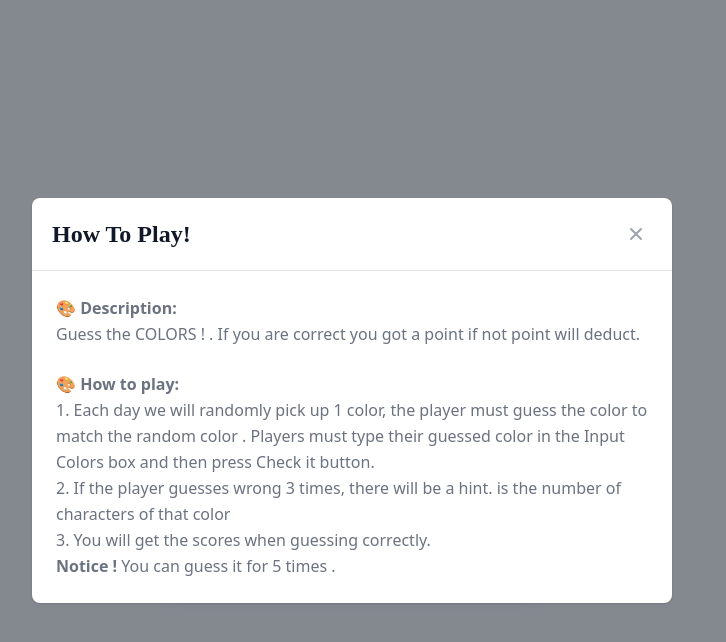
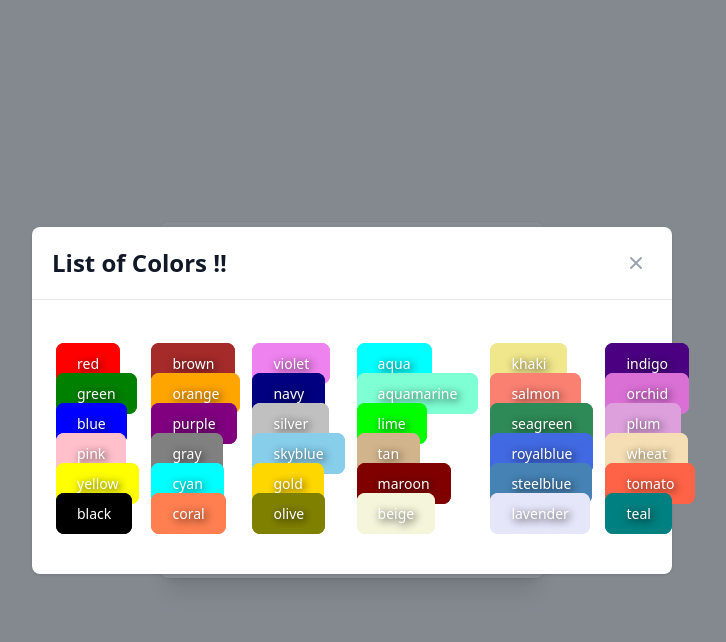
Before and after one commit to bewburats/s2-group4, a Vue app: page / in a window 1280 px wide. Both pictures are taken after a click on the button 780 px from the left and 274 px from the top of the page. Shown: the top 642 px of the page, without its empty margins (288-1014 px from the left). Built offline with nearby package versions, Linux system fonts and the light colour scheme.

Commit message:
[B,FC,F,N,T] live share

```diff
--- a/src/App.vue
+++ b/src/App.vue
@@ -1,8 +1,9 @@
 <script setup>
 import { ref } from 'vue';
 
-const colors = ['red', 'green', 'blue', 'pink', 'yellow', 'black', 'brown', 'orange', 'purple', 'grey', 'gray', 'cyan', 'coral', 'violet',
-  'navy', 'silver', 'skyblue', 'lightblue', 'gold', 'olive', 'aqua', 'aquamarine', 'lime', 'tan', 'maroon', 'beige', 'khaki', 'salmon'];
+const colors = ['red', 'green', 'blue', 'pink', 'yellow', 'black', 'brown', 'orange', 'purple', 'gray', 'cyan', 'coral', 'violet',
+  'navy', 'silver', 'skyblue', 'gold', 'olive', 'aqua', 'aquamarine', 'lime', 'tan', 'maroon', 'beige', 'khaki', 'salmon',
+  'seagreen', 'royalblue', 'steelblue', 'lavender', 'indigo', 'orchid', 'plum', 'wheat', 'tomato', 'teal'];
 
 const colorWord = ref('color 🇺🇸');
 const colorWordHead = ref('');
@@ -99,6 +100,12 @@ setInterval(setTime, 1000);
       <div class="max-w-md mx-auto">
         <div class="flex justify-between">
           <div class="h-6 font-medium text-xl" :style="{ 'color': colorWordHead }">🎨 C O L O R S</div>
+          <div div class="flex justify-end">
+            <button type="button" data-modal-toggle="color">
+             <svg xmlns="http://www.w3.org/2000/svg" width="25" height="25" fill="currentColor" class="bi bi-paint-bucket" viewBox="0 0 16 16">
+  <path d="M6.192 2.78c-.458-.677-.927-1.248-1.35-1.643a2.972 2.972 0 0 0-.71-.515c-.217-.104-.56-.205-.882-.02-.367.213-.427.63-.43.896-.003.304.064.664.173 1.044.196.687.556 1.528 1.035 2.402L.752 8.22c-.277.277-.269.656-.218.918.055.283.187.593.36.903.348.627.92 1.361 1.626 2.068.707.707 1.441 1.278 2.068 1.626.31.173.62.305.903.36.262.05.64.059.918-.218l5.615-5.615c.118.257.092.512.05.939-.03.292-.068.665-.073 1.176v.123h.003a1 1 0 0 0 1.993 0H14v-.057a1.01 1.01 0 0 0-.004-.117c-.055-1.25-.7-2.738-1.86-3.494a4.322 4.322 0 0 0-.211-.434c-.349-.626-.92-1.36-1.627-2.067-.707-.707-1.441-1.279-2.068-1.627-.31-.172-.62-.304-.903-.36-.262-.05-.64-.058-.918.219l-.217.216zM4.16 1.867c.381.356.844.922 1.311 1.632l-.704.705c-.382-.727-.66-1.402-.813-1.938a3.283 3.283 0 0 1-.131-.673c.091.061.204.15.337.274zm.394 3.965c.54.852 1.107 1.567 1.607 2.033a.5.5 0 1 0 .682-.732c-.453-.422-1.017-1.136-1.564-2.027l1.088-1.088c.054.12.115.243.183.365.349.627.92 1.361 1.627 2.068.706.707 1.44 1.278 2.068 1.626.122.068.244.13.365.183l-4.861 4.862a.571.571 0 0 1-.068-.01c-.137-.027-.342-.104-.608-.252-.524-.292-1.186-.8-1.846-1.46-.66-.66-1.168-1.32-1.46-1.846-.147-.265-.225-.47-.251-.607a.573.573 0 0 1-.01-.068l3.048-3.047zm2.87-1.935a2.44 2.44 0 0 1-.241-.561c.135.033.324.11.562.241.524.292 1.186.8 1.846 1.46.45.45.83.901 1.118 1.31a3.497 3.497 0 0 0-1.066.091 11.27 11.27 0 0 1-.76-.694c-.66-.66-1.167-1.322-1.458-1.847z"/>
+</svg>
+            </button>
             <button type="button" data-modal-toggle="defaultModal">
               <svg
                 class="w-6 h-6"
@@ -116,7 +123,7 @@ setInterval(setTime, 1000);
               </svg>
             </button>
           </div>
-
+        </div>
         <br />
         <hr />
         <div class="divide-y divide-gray-300/50">
@@ -132,7 +139,7 @@ setInterval(setTime, 1000);
                   placeholder="Input Colors"
                   :style="{ 'color': answer }"
                   required
-                  :disabled="isCorrect||isShowAnswer"
+                  :disabled="isCorrect || isShowAnswer"
                 />
               </div>
               <div v-show="!isCorrect && !isShowAnswer">
@@ -172,7 +179,7 @@ setInterval(setTime, 1000);
                 role="alert"
               >
                 <svg
-                  class="w-6 h-6"
+                  class="w-6 h-6 "
                   fill="currentColor"
                   viewBox="0 0 20 20"
                   xmlns="http://www.w3.org/2000/svg"
@@ -222,9 +229,10 @@ setInterval(setTime, 1000);
               Failure, today color answer is
               <span
                 class="font-medium italic bg-red-200 text-red-800 text-s font-semibold mr-2 px-2.5 py-0.5 rounded dark:bg-red-200 dark:text-red-900"
-              ><b>{{ todayColor }}</b></span>
-              <br>
-              You can guess it every. day see you in
+              >
+                <b>{{ todayColor }}</b>
+              </span>
+              <br />You can guess it every. day see you in
               <span
                 class="font-medium italic bg-red-200 text-red-800 text-s font-semibold mr-2 px-2.5 py-0.5 rounded dark:bg-red-200 dark:text-red-900"
               >{{ countTime }}</span>
@@ -237,11 +245,16 @@ setInterval(setTime, 1000);
               >
                 <b>{{ countPoint }}</b>
               </span>
+            </div>
+
+            <!-- <div class="grid grid-rows-4 grid-flow-col gap-1 ">
+              <span v-for="(colors, index) in colors" :key="index">
                 <span
-                id="crying"
-                style="display:none;"
-              >&#128514; You have not scored But you can still answer, fighting !!</span>
-            </div>
+                  class="border border-500 rounded-lg text-sm px-5 py-2.5 mr-2 mb-2 p-2"
+                  :style="{ 'color': 'white', 'border-color': colors, 'background-color': colors, 'text-shadow': '2px 2px 8px black' ,  }"
+                >{{ colors }}</span>
+              </span>
+            </div> -->
           </div>
         </div>
       </div>
@@ -289,8 +302,61 @@ setInterval(setTime, 1000);
             <br />1. Each day we will randomly pick up 1 color, the player must guess the color to match the random color . Players must type their guessed color in the Input Colors box and then press Check it button.
             <br />2. If the player guesses wrong 3 times, there will be a hint. is the number of characters of that color
             <br />3. You will get the scores when guessing correctly.
-            <br /><b>Notice !</b> You can guess it for  5 times .
+            <br />
+            <b>Notice !</b> You can guess it for 5 times .
           </p>
+        </div>
+      </div>
+    </div>
+  </div>
+  <div
+    id="color"
+    aria-hidden="true"
+    class="hidden overflow-y-auto overflow-x-hidden fixed right-0 left-0 top-4 z-50 justify-center items-center h-modal md:h-full md:inset-0"
+  >
+    <div class="relative px-4 w-full max-w-2xl h-full md:h-auto">
+      <!--color all-->
+      <!-- Modal content -->
+      <div class="relative bg-white rounded-lg shadow dark:bg-gray-700">
+        <!-- Modal header -->
+        <div class="flex justify-between items-start p-5 rounded-t border-b dark:border-gray-600">
+          <h3
+            class="text-xl font-semibold text-gray-900 lg:text-2xl dark:text-white"
+          >List of Colors !!</h3>
+          <button
+            type="button"
+            class="text-gray-400 bg-transparent hover:bg-gray-200 hover:text-gray-900 rounded-lg text-sm p-1.5 ml-auto inline-flex items-center dark:hover:bg-gray-600 dark:hover:text-white"
+            data-modal-toggle="color"
+          >
+            <svg
+              class="w-5 h-5"
+              fill="currentColor"
+              viewBox="0 0 20 20"
+              xmlns="http://www.w3.org/2000/svg"
+            >
+              <path
+                fill-rule="evenodd"
+                d="M4.293 4.293a1 1 0 011.414 0L10 8.586l4.293-4.293a1 1 0 111.414 1.414L11.414 10l4.293 4.293a1 1 0 01-1.414 1.414L10 11.414l-4.293 4.293a1 1 0 01-1.414-1.414L8.586 10 4.293 5.707a1 1 0 010-1.414z"
+                clip-rule="evenodd"
+              />
+            </svg>
+          </button>
+        </div>
+        <!-- Modal body -->
+        <div class="p-6 space-y-6">
+          <p class="text-base leading-relaxed text-gray-500 dark:text-gray-400">
+            <b></b>
+            <br />
+                <div class="grid grid-rows-6 grid-flow-col gap-1 ">
+              <span v-for="(colors, index) in colors" :key="index">
+                <span
+                  class="border border-500 rounded-lg text-sm px-5 py-2.5 mr-2 mb-2 p-2"
+                  :style="{ 'color': 'white', 'border-color': colors, 'background-color': colors, 'text-shadow': '2px 2px 8px black'}"
+                >{{ colors }}</span>
+              </span>
+            </div>
+          </p>
+          <p class="text-base leading-relaxed text-gray-500 dark:text-gray-400"></p>
         </div>
       </div>
     </div>
@@ -298,56 +364,4 @@ setInterval(setTime, 1000);
 </template>
 
 <style>
-* {
-  margin: 0;
-  padding: 0;
-  box-sizing: border-box;
-}
-h3 {
-  font-family: Quicksand;
-}
-.alert {
-  width: 20%;
-  margin: 20px auto;
-  padding: 30px;
-  position: relative;
-  border-radius: 5px;
-  box-shadow: 0 0 15px 5px #ccc;
-  background: #b2faa7;
-}
-.close {
-  position: absolute;
-  width: 30px;
-  height: 30px;
-  opacity: 0.5;
-
-  right: 15px;
-  top: 25px;
-  text-align: center;
-  font-size: 1.6em;
-  cursor: pointer;
-}
-
-#app {
-  position: relative;
-  display: flex;
-  justify-content: center;
-  align-items: right;
-
-  /* width: auto; */
-  min-height: auto;
-  overflow-x: hidden;
-}
-
-.button {
-  appearance: none;
-  outline: none;
-  border: none;
-  background: none;
-  cursor: pointer;
-
-  display: inline-block;
-  padding: 5px 5px;
-  background-image: linear-gradient(to right, #61daf8, #4290f7);
-}
 </style>
```
Lines whose indentation alone changed are shown as unchanged.
